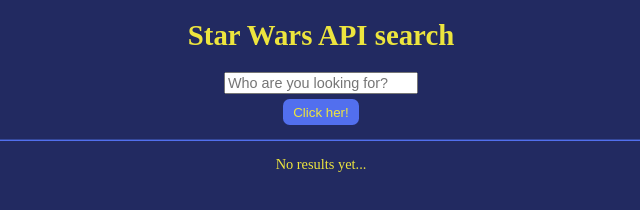
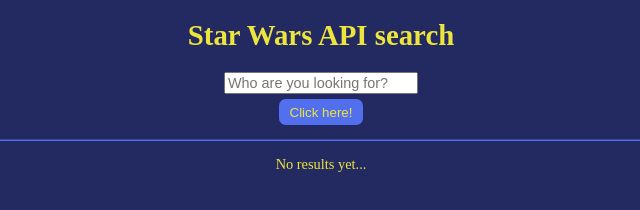
Before and after one commit to Ali-Asheer/v7, a plain HTML site: page StarWarsAPI/level2/index.html in a window 1280 px wide. Shown: the full height of the page, 319-959 px from the left. Drawn offline with Linux system fonts and the light colour scheme.

Commit message:
Update index.html

```diff
--- a/StarWarsAPI/level2/index.html
+++ b/StarWarsAPI/level2/index.html
@@ -13,7 +13,7 @@
 		<h1> Star Wars API search </h1>
 		<section class="column">
 			<input id="input-Who" type="text" name="who" placeholder="Who are you looking for?" />
-			<button id="help-me-button"> Click her! </button>
+			<button id="help-me-button"> Click here! </button>
 		</section>
 		<hr>
 
```
